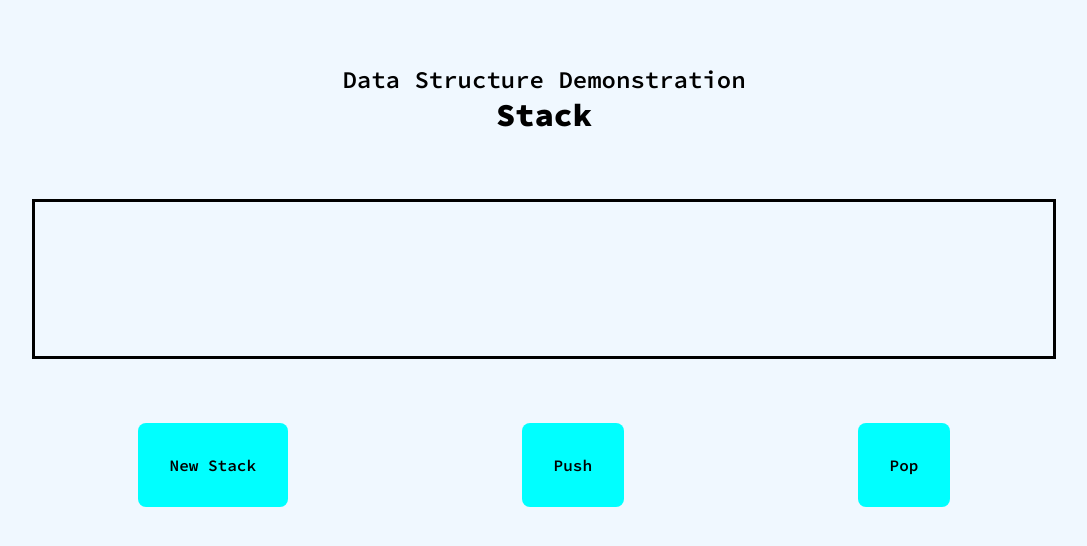
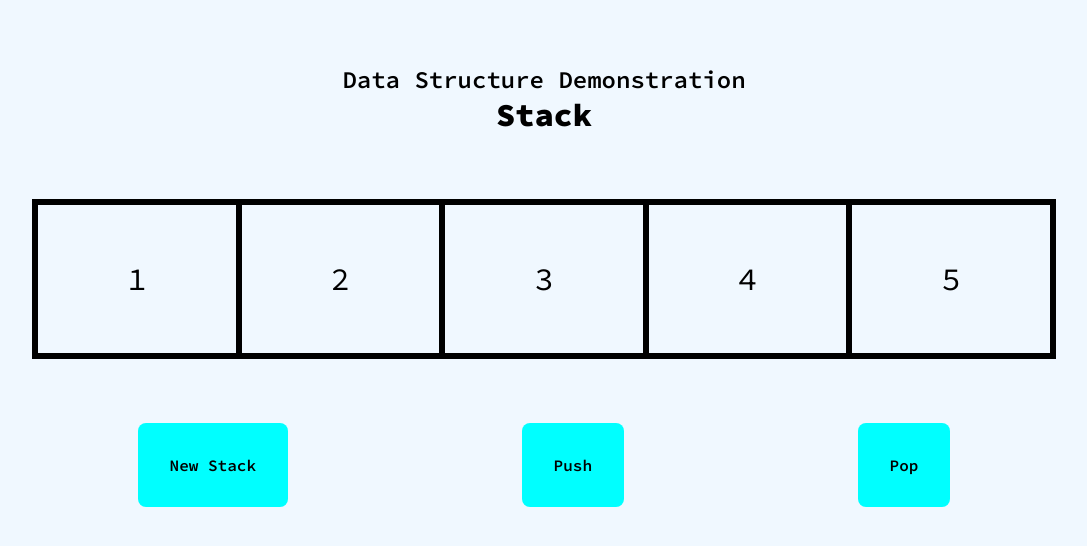
Before and after one commit to CodingCocho/stack-data-structure-web-application, a React (Create React App) app: page / in a window 1280 px wide. Shown: the top 546 px of the page, without its empty margins (96-1183 px from the left). Built offline with nearby package versions, Linux system fonts and the light colour scheme.

Commit message:
Added stack-box

```diff
--- a/src/App.css
+++ b/src/App.css
@@ -79,6 +79,26 @@ body {
   width: 80%;
   border-style: solid;
   border-color: black;
+  display: -webkit-box;
+  display: -ms-flexbox;
+  display: flex;
+}
+
+.App .stack-container .stack .stack-box {
+  width: calc(100%/5);
+  height: 100%;
+  border-style: solid;
+  border-color: black;
+  display: -webkit-box;
+  display: -ms-flexbox;
+  display: flex;
+  -webkit-box-pack: center;
+      -ms-flex-pack: center;
+          justify-content: center;
+  -webkit-box-align: center;
+      -ms-flex-align: center;
+          align-items: center;
+  font-size: 2rem;
 }
 
 .App .stack-functions-container {
--- a/src/App.js
+++ b/src/App.js
@@ -4,7 +4,7 @@ import { useState } from "react";
 
 function App() {
 
-  const [stack, setStack] = useState(new Stack())
+  const [stack, setStack] = useState(new Stack(5))
 
   return (
     <div className="App">
@@ -16,7 +16,11 @@ function App() {
 
         <div className='stack-container'>
           <div className='stack'>
-
+            <div className='stack-box'>1</div>
+            <div className='stack-box'>2</div>
+            <div className='stack-box'>3</div>
+            <div className='stack-box'>4</div>
+            <div className='stack-box'>5</div>
           </div>
         </div>
 
--- a/src/App.scss
+++ b/src/App.scss
@@ -54,6 +54,18 @@ body
           width: 80%;
           border-style: solid;
           border-color: black;
+          display: flex;
+          .stack-box
+          {
+              width: calc(100%/5);
+              height: 100%;
+              border-style: solid;
+              border-color: black;
+              display: flex;
+              justify-content: center;
+              align-items: center;
+              font-size: 2rem;
+          }
       }
   }
   .stack-functions-container
```
Also changed, not shown: 1 other file (tests, documents, lock files or other folders).
